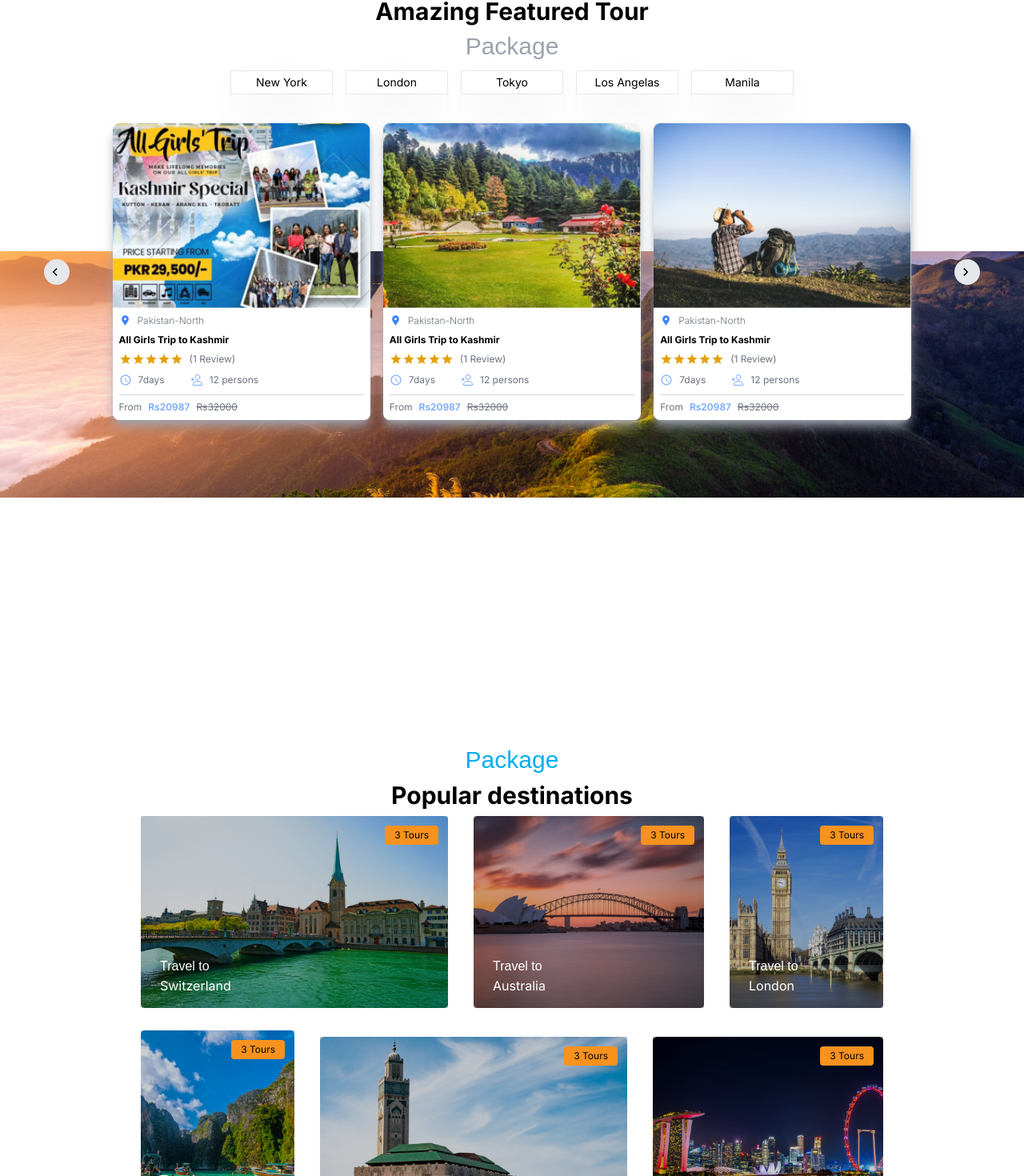
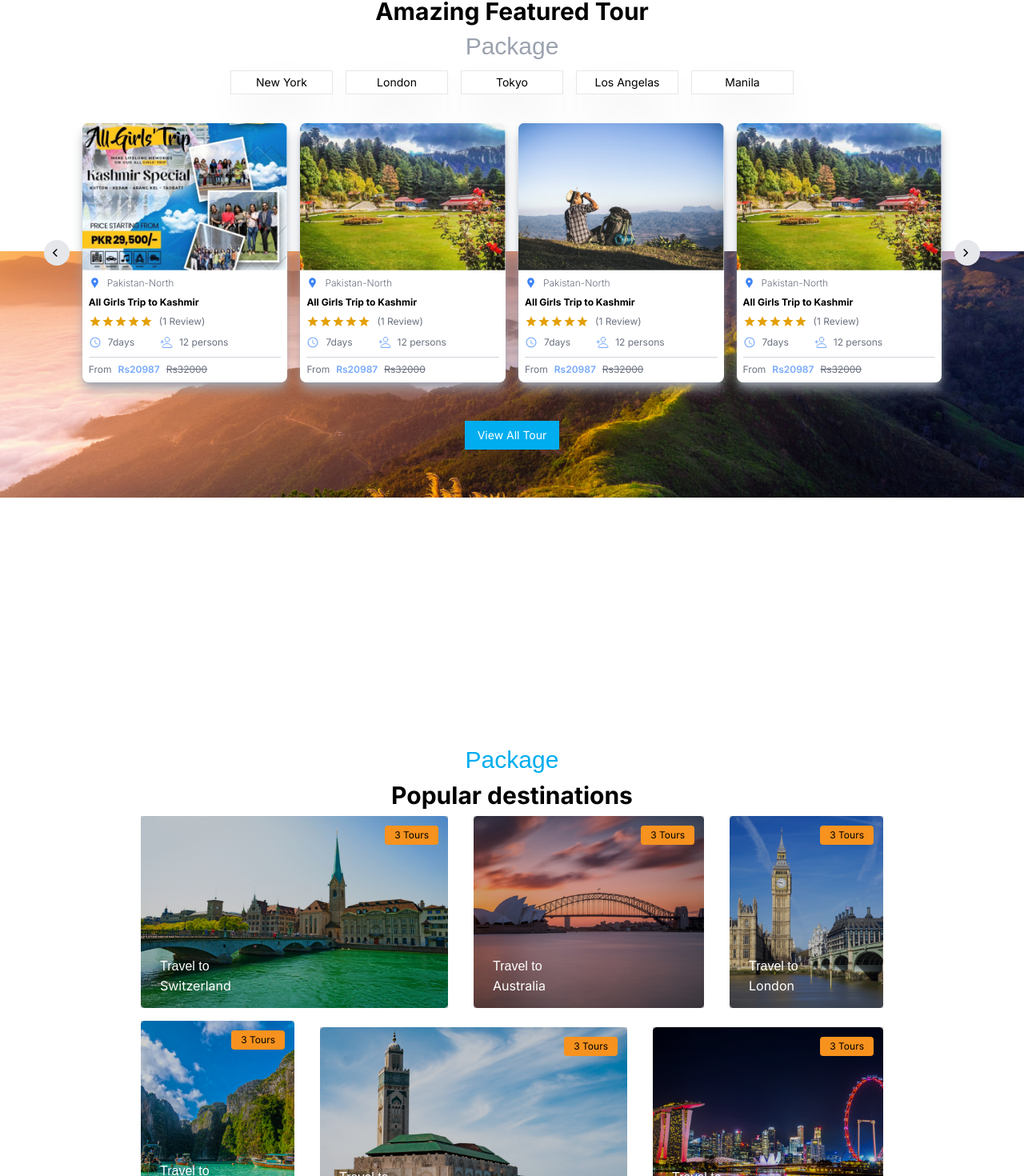
Before and after one commit to macworldgithub/TNP-Next, a Next.js app: page / in a window 1280 px wide. Shown: the part 1563-3033 px from the top of the page at 80% size. Built offline with nearby package versions, Linux system fonts and the light colour scheme; a web font is replaced by a local one.

Commit message:
fixes in aqsa's code

```diff
--- a/app/page.tsx
+++ b/app/page.tsx
@@ -8,7 +8,7 @@ import { Carousel } from "antd";
 
 import Image from "next/image";
 import { useState } from "react";
-import TestimonialBackground from "../public/home/H5-png-1 1.png";
+import TestimonialBackground from "../public/home/termonials_bg.png";
 import Hike from "../public/home/Hike.png";
 import Feedback from "../public/home/feedback 1.png";
 import DLeft from "../public/home/dleft.png";
@@ -180,7 +180,7 @@ const testimonialData = [
   {
     name: "williamson",
     desc: " The most advanced revenue than this. Iwill refer everyone I like Level more and more each day because it makes my easier. It really saves me time and effort. Level is exactly business has been lacking",
-  }
+  },
 ];
 
 export default function Home() {
@@ -382,7 +382,7 @@ export default function Home() {
         </div>
       </div>
 
-      <div className="flex  items-center flex-wrap flex-col  w-full bg-white md:h-[100vh] h-[300vh] ">
+      <div className="flex items-center flex-wrap flex-col  w-full bg-white md:h-[100vh] h-[300vh]">
         <div className="w-full flex flex-col items-center">
           <h1 className="text-black font-bold text-center text-3xl">
             Amazing Featured Tour
@@ -415,9 +415,19 @@ export default function Home() {
           <div className="absolute z-10 md:block hidden w-full top-40">
             <Image src={packbg} alt="bg image here" />
           </div>
-          <div className="absolute z-20 w-full  flex flex-col items-center gap-8 justify-center ">
+          <div className="absolute z-20 w-full flex flex-col items-center gap-8 justify-center">
             <div className="w-full px-2">
-              <TourCardPagination featuredata={featuredata} direction="row" />
+              <TourCardPagination
+                featuredata={featuredata}
+                direction="row"
+                cardsPerPage={4}
+              />
+            </div>
+
+            <div className="md:w-1/2 flex justify-center">
+              <button className="bg-primary text-white px-4 py-2 shadow -full text-sm">
+                View All Tour
+              </button>
             </div>
           </div>
         </div>
@@ -483,7 +493,7 @@ export default function Home() {
               </div>
             </div>
           </div>
-          <div className="flex my-5 flex-wrap my-2 justify-center">
+          <div className="flex flex-wrap my-2 justify-center">
             <div className="mx-4  relative w-full md:w-48  h-60">
               <Image
                 src={Rect4}
@@ -582,7 +592,7 @@ export default function Home() {
         </div>
       </div>
 
-      <div className="flex relative lg:px-60 bg- px-5 my-32 my-20 justify-start w-full flex-wrap items-start w-full bg-">
+      <div className="flex relative lg:px-60 bg- px-5 my-20 justify-start w-full flex-wrap items-start">
         <Image
           className="absolute top-[-3rem] left-0 w-full z-0 min-h-[18rem]"
           src={BlueBanner}
@@ -635,23 +645,25 @@ export default function Home() {
         </div>
       </div>
 
-      <div className="w-screen md:h-[100vh] h-[130vh] relative z-0 ">
-        <Image src={TestimonialBackground} alt="bg" className="w-full absolute z-10"/>
-        <div className="absolute w-full z-20 bg-gray-400 ">
-        <div className="flex flex-col gap-6 bg-gray-200 bg-opacity-50 py-6 absolute z-30 w-[95%] justify-center items-center  m-2">
+      <div className="w-full relative z-0">
+        <Image
+          src={TestimonialBackground}
+          alt="bg"
+          className="w-full absolute"
+        />
+        <div className="w-full z-20">
+          <div className="flex flex-col gap-6 bg-gray-200 bg-opacity-50 py-6 z-30 justify-center items-center">
             <h1 className="text-3xl text-black  text-center font-bold">
               Testimonials
             </h1>
             <div className="w-full   px-2 ">
-          <TestimonialCarousel/>
+              <TestimonialCarousel />
             </div>
             <button className="px-8 py-3 shadow-2xl bg-primary text-white text-sm ">
               VIEW MORE
             </button>
-
           </div>
         </div>
-
       </div>
 
       <div className="flex md:block lg:flex flex-col md:px-10 mt-20  justify- flex-wrap  items-center w-full relative md:h-[40rem]">
--- a/components/Footer/Affiliations.tsx
+++ b/components/Footer/Affiliations.tsx
@@ -10,7 +10,7 @@ const Affiliations: NextPage<Props> = ({}) => {
       <div className="w-[90%] flex justify-center items-center mb-8">
         <div className="w-1/3 md:w-2/4 lg:w-3/4 xl:w-3/4 2xl:w-3/4 h-0.5 bg-gray-300"></div>
         <div className="w-2/3 md:w-2/4 lg:w-3/4 xl:w-3/4 2xl:w-2/5">
-          <p className="text-2xl md:text-3xl lg:text-4xl xl:text-5xl font-semibold text-center">
+          <p className="text-2xl md:text-3xl lg:text-3xl xl:text-4xl font-semibold text-center">
             Affiliations
           </p>
         </div>
--- a/components/Home/TourCard.tsx
+++ b/components/Home/TourCard.tsx
@@ -1,4 +1,3 @@
-
 import Image, { StaticImageData } from "next/image";
 import { MdLocationPin } from "react-icons/md";
 import { MdOutlineStarPurple500 } from "react-icons/md";
@@ -14,17 +13,24 @@ interface TourCardProps {
   dprice: number;
   review: number;
 }
-const TourCard:React.FC<TourCardProps> = ({pic , loc , title , duration , people , price , dprice , review})=>{
-
-    return(
-        <div className="flex flex-col bg-white  md:h-[18rem] xl:h-auto h-auto items-center justify-center lg:w-[40%] xl:w-[30%] md:w-[40%] w-[90%] shadow-lg shadow-gray-400 rounded-lg">
+const TourCard: React.FC<TourCardProps> = ({
+  pic,
+  loc,
+  title,
+  duration,
+  people,
+  price,
+  dprice,
+  review,
+}) => {
+  return (
+    <div className="flex flex-col bg-white md:h-[18rem] xl:h-auto h-auto items-center justify-center lg:w-[400px] xl:w-[300px] md:w-[40%] w-[90%] shadow-lg shadow-gray-400 rounded-lg">
       <div className=" w-full h-[40%]">
         <Image src={pic} alt="tour image " className="w-full h-full" />
-
       </div>
-            <div className="flex  flex-col gap-2 h-full w-full bg-white-300 px-2 rounded-lg py-2 ">
+      <div className="flex flex-col gap-2 h-full w-full bg-white-300 px-2 rounded-lg py-2 ">
         <div className="flex flex-row gap-2">
-                    <MdLocationPin size={15} className="text-blue-500"/>
+          <MdLocationPin size={15} className="text-blue-500" />
           <p className="text-xs font-light text-gray-500">{loc}</p>
         </div>
         <div>
@@ -32,27 +38,23 @@ const TourCard:React.FC<TourCardProps> = ({pic , loc , title , duration , people
         </div>
         <div className="flex flex-row gap-2 pb-[2px]">
           <div className="flex flex-row">
-                    <MdOutlineStarPurple500 className="text-yellow-400"/>
-                    <MdOutlineStarPurple500 className="text-yellow-400"/>
             <MdOutlineStarPurple500 className="text-yellow-400" />
-                    <MdOutlineStarPurple500 className="text-yellow-400"/>
-                    <MdOutlineStarPurple500 className="text-yellow-400"/>
+            <MdOutlineStarPurple500 className="text-yellow-400" />
+            <MdOutlineStarPurple500 className="text-yellow-400" />
+            <MdOutlineStarPurple500 className="text-yellow-400" />
+            <MdOutlineStarPurple500 className="text-yellow-400" />
           </div>
           <p className="text-xs text-gray-500">({review} Review)</p>
-
         </div>
         <div className="flex flex-row gap-8 pb-[2px]">
           <div className="flex flex-row gap-2">
-                        <IoMdTime className="text-blue-400"/>
+            <IoMdTime className="text-blue-400" />
             <p className="text-xs text-gray-500">{duration}</p>
-
-
           </div>
           <div className="flex flex-row gap-2">
-                        <IoPersonAddOutline className="text-blue-400"/>
+            <IoPersonAddOutline className="text-blue-400" />
             <p className="text-xs text-gray-500">{people} persons</p>
           </div>
-
         </div>
         <div className="h-[0.5px] w-full bg-gray-300 "></div>
         <div className="flex flex-row gap-2">
@@ -60,9 +62,8 @@ const TourCard:React.FC<TourCardProps> = ({pic , loc , title , duration , people
           <p className="text-xs text-blue-400 font-semibold ">Rs{dprice}</p>
           <p className="text-xs text-gray-500 line-through">Rs{price}</p>
         </div>
-
       </div>
     </div>
-    )
-}
+  );
+};
 export default TourCard;
--- a/components/Home/TourCardPagination.tsx
+++ b/components/Home/TourCardPagination.tsx
@@ -2,11 +2,20 @@ import { useState } from "react";
 import TourCard from "./TourCard";
 import { GrFormNext } from "react-icons/gr";
 import { GrFormPrevious } from "react-icons/gr";
+import { NextPage } from "next";
 
+interface Props {
+  featuredata: any[];
+  direction: string;
+  cardsPerPage?: number;
+}
 
-const TourCardPagination = ({ featuredata , direction }) => {
+const TourCardPagination: NextPage<Props> = ({
+  featuredata,
+  direction,
+  cardsPerPage = 3,
+}) => {
   const [currentPage, setCurrentPage] = useState(0);
-  const cardsPerPage = 3;
 
   const totalPages = Math.ceil(featuredata.length / cardsPerPage);
 
@@ -22,12 +31,9 @@ const TourCardPagination = ({ featuredata , direction }) => {
     const startIndex = currentPage * cardsPerPage;
     const endIndex = Math.min(startIndex + cardsPerPage, featuredata.length);
 
-    return(
-    <div  className="flex md:flex-row flex-col  md:gap-4 gap-4 justify-center items-center lg:w-[85%] w-[100%]  ">
-    { featuredata.slice(startIndex, endIndex).map((item, index) => (
-
-
-
+    return (
+      <div className="flex md:flex-row flex-col md:gap-4 gap-4 justify-center items-center lg:w-[85%] w-[100%]  ">
+        {featuredata.slice(startIndex, endIndex).map((item, index) => (
           <TourCard
             pic={item?.img}
             loc={item?.location}
@@ -38,51 +44,64 @@ const TourCardPagination = ({ featuredata , direction }) => {
             dprice={item?.discountedPrice}
             review={item?.reviewCount}
           />
-
         ))}
       </div>
-    )
+    );
   };
 
   return (
     <div>
-      <div className={`flex ${direction == "row" ? "md:flex-row" : "md:flex-col" }  flex-col gap-4  w-full  justify-center items-center`}>
+      <div
+        className={`flex ${
+          direction == "row" ? "md:flex-row" : "md:flex-col"
+        }  flex-col gap-4  w-full  justify-center items-center`}
+      >
         <button
           onClick={handlePrevPage}
           disabled={currentPage === 0}
-          className={`bg-gray-200 text-black h-8 w-8 hidden ${direction=== "row" ? "md:block" : "hidden"} rounded-full flex items-center pl-[5px] justify-center`}
+          className={`bg-gray-200 text-black h-8 w-8 hidden ${
+            direction === "row" ? "md:block" : "hidden"
+          } rounded-full flex items-center pl-[5px] justify-center`}
         >
-        <GrFormPrevious size={18}/>
+          <GrFormPrevious size={18} />
         </button>
         {renderTourCards()}
         <div className="flex flex-row gap-2">
           <button
             onClick={handlePrevPage}
             disabled={currentPage === 0}
-          className={`bg-gray-200  text-black h-8 w-8 hidden ${direction=== "col" ? "md:block" : "hidden"} rounded-full flex items-center  pl-[5px] justify-center`}
+            className={`bg-gray-200  text-black h-8 w-8 hidden ${
+              direction === "col" ? "md:block" : "hidden"
+            } rounded-full flex items-center  pl-[5px] justify-center`}
           >
-        <GrFormPrevious size={18}/>
+            <GrFormPrevious size={18} />
           </button>
           <button
             onClick={handleNextPage}
             disabled={currentPage === totalPages - 1}
-          className="bg-gray-200 hidden md:block  text-black h-8 w-8 rounded-full flex items-center  pl-[5px] justify-center"
+            className="bg-gray-200 md:block text-black h-8 w-8 rounded-full flex items-center pl-[5px] justify-center"
           >
-          <GrFormNext size={18}/>
+            <GrFormNext size={18} />
           </button>
         </div>
-
       </div>
       <div className="flex justify-center mt-4">
         <div className="flex flex-row gap-2">
-      <button onClick={handlePrevPage} className="px-4 py-2 bg-sky-500 text-white md:hidden block">Previous</button>
-        <button onClick={handleNextPage}   className="px-4 py-2 bg-sky-500 text-white md:hidden block">View More</button>
-
+          <button
+            onClick={handlePrevPage}
+            className="px-4 py-2 bg-sky-500 text-white md:hidden block"
+          >
+            Previous
+          </button>
+          <button
+            onClick={handleNextPage}
+            className="px-4 py-2 bg-sky-500 text-white md:hidden block"
+          >
+            View More
+          </button>
         </div>
-
-
       </div>
     </div>
   );
-}
+};
 export default TourCardPagination;
```
Also changed, not shown: app/pages/layout.tsx (deleted, +0 -16 lines), public/home/H5-png-1 1.png (deleted), public/home/termonials_bg.png (added). Lines whose indentation alone changed are shown as unchanged.
